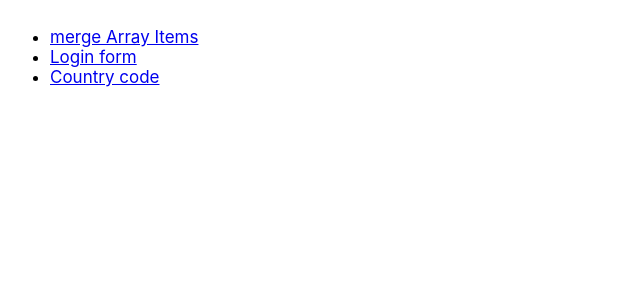
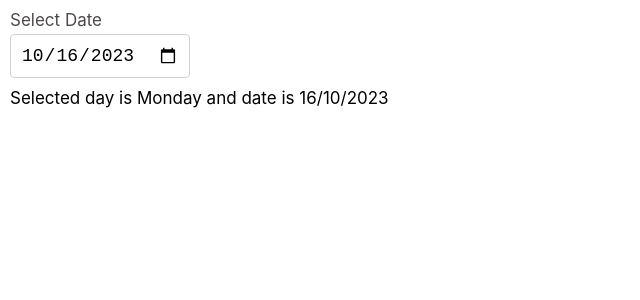
Before and after one commit to malcolmdcosta777/on-bench, a React (Create React App) app: page /calender in a window 1280 px wide. Shown: the top 300 px of the page, without its empty margins (0-640 px from the left). Built offline with nearby package versions, Linux system fonts and the light colour scheme.

Commit message:
calender

```diff
--- a/src/App.js
+++ b/src/App.jsx
@@ -1,8 +1,9 @@
-import MergeComponents from './components/MergeArray/MergeComponents';
 import { Route, Routes } from 'react-router-dom';
 import Home from './components/Home';
+import MergeComponents from './components/MergeArray/MergeComponents';
 import LoginForm from './components/LoginForm/LoginForm';
 import CountryCode from './components/CountryCode/CountryCode';
+import DisplayDayDate from './components/DisplayDayDate/DisplayDayDate';
 import './assets/styles/main.scss';
 
 function App() {
@@ -12,6 +13,7 @@ function App() {
       <Route path='/merge' element={<MergeComponents/>} />
       <Route path='/login' element={<LoginForm />} />
       <Route path='/ccode' element={<CountryCode/>} />
+      <Route path='/calender' element={<DisplayDayDate/>} />
       <Route path='*' element={<Home />} />
     </Routes>
   );
--- a/src/assets/styles/modules/_input.scss
+++ b/src/assets/styles/modules/_input.scss
@@ -1,4 +1,6 @@
-.my-input {
+
+//input === text , number or  email
+.my-input, %my-input {
     border: 1px solid #D3D3D3;
     outline: 0;
     padding: 10px;
@@ -10,8 +12,13 @@
     }
 }
 
+//input type === date
+.my-input-calender{
+    @extend  %my-input;
+}
 
 
+//remove input increse/dec on input type number
 
 /* Chrome, Safari, Edge, Opera */
 input::-webkit-outer-spin-button,
--- a/src/assets/styles/modules/_label.scss
+++ b/src/assets/styles/modules/_label.scss
@@ -8,7 +8,11 @@
         color: #A9A9A9;
     }
 
-    &-block{
+    &--secondary{
+        color: #4e4a4a;
+    }
+
+    &--block{
         width: 100%;
     }
 
--- /dev/null
+++ b/src/components/DisplayDayDate/DisplayDayDate.jsx
@@ -0,0 +1,41 @@
+
+import { useState } from "react";
+import Calender from "../common/Calender";
+import { getFormattedDate, getTodayDateFormatted, getWeekDay } from "../../utils/dateHelperFuncs";
+
+// try creating a component called calendar and just display message saying "Selected day is .....and date is ........"
+
+//could have used a external library like i always do but wanted to try default input
+
+//also didnt use library like moment, date-fns, daysjs like i always do cause wanted to do without using them
+
+const DisplayDayDate = () => {
+
+
+    // const [date, setDate] = useState("");
+    const [date, setDate] = useState(getTodayDateFormatted);  //used use state initial function
+
+
+
+    const handleChange = (e) => {
+        //typeof e.target.value ---> 2023-10-18 ---> string
+        setDate(e.target.value);
+    };
+
+
+
+    return (
+        <div className="my-container-fluid">
+            <div className="my-margin-bottom-10">
+                <Calender value={date} onChange={handleChange} />
+            </div>
+            {date &&
+                <div className="my-margin-bottom-10">
+                    {`Selected day is ${getWeekDay(date)} and date is ${getFormattedDate(date, "D/M/Y")}`}
+                </div>
+            }
+        </div>
+    );
+}
+
+export default DisplayDayDate;
--- a/src/components/Home.jsx
+++ b/src/components/Home.jsx
@@ -6,6 +6,7 @@ const Home = () => {
             <li><NavLink to={'/merge'}>merge Array Items</NavLink></li>
             <li><NavLink to={'/login'}>Login form</NavLink></li>
             <li><NavLink to={'/ccode'}>Country code</NavLink></li>
+            <li><NavLink to={'/calender'}>Calender</NavLink></li>
 
         </ul>
      );
--- /dev/null
+++ b/src/components/common/Calender.jsx
@@ -0,0 +1,30 @@
+
+
+
+
+
+//type="date"
+//type="datetime-local"
+//type="time"
+//type="week"
+//type="month"
+
+const Calender = ({value, onChange}) => {
+
+
+    return (
+        <div>
+            <label htmlFor="date" className="my-label my-label--secondary my-label--block">Select Date</label>
+            <input
+                type="date"
+                name="date"
+                id="date"
+                className="my-input-calender"
+                value={value}
+                onChange={onChange}
+            />
+        </div>
+    );
+}
+
+export default Calender;
--- /dev/null
+++ b/src/utils/dateHelperFuncs.js
@@ -0,0 +1,45 @@
+export const getFormattedDate = (dateString, format = "D/M/Y") => {
+
+    let dated = "";
+
+    if (dateString) {
+        let objectDate = new Date(dateString); //date object
+        let day = objectDate.getDate();
+        let month = objectDate.getMonth() + 1;
+        let year = objectDate.getFullYear();
+
+        if (format === "D/M/Y") {
+            dated = `${day}/${month}/${year}`;
+        }
+    }
+
+    return dated;
+};
+
+
+export const getTodayDateFormatted = () => { //default format used by input type date --> '2023-10-20' --> Y-M-D
+
+    let objectDate = new Date(); //date object
+
+    let day = objectDate.getDate();
+    let month = objectDate.getMonth() + 1;
+    let year = objectDate.getFullYear();
+
+    return (`${year}-${month}-${day}`);
+};
+
+
+
+export const getWeekDay = (dateString) => {
+
+    const days = ['Sunday', 'Monday', 'Tuesday', 'Wednesday', 'Thursday', 'Friday', 'Saturday'];
+
+    let dated = "";
+
+    if (dateString) {
+        const dayNo = new Date(dateString).getDay();
+        dated = dayNo ? days[dayNo] : "";
+    }
+
+    return dated;
+};
```
